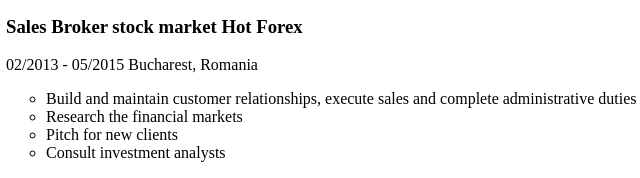
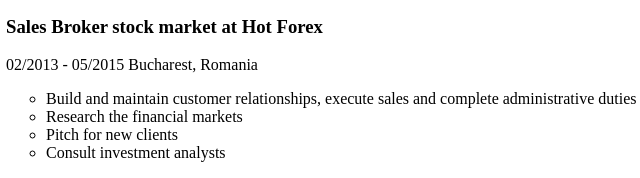
Before and after one commit to RaduGeorge89/MyResume, a plain HTML site: page index.html in a window 1280 px wide. Shown: the part 617-795 px from the top of the page, 42-682 px from the left. Drawn offline with Linux system fonts and the light colour scheme.

Commit message:
Update index.html

```diff
--- a/index.html
+++ b/index.html
@@ -34,7 +34,7 @@
 
     <ul>
         <li>
-            <h3>Sales Broker stock market Hot Forex</h3>
+            <h3>Sales Broker stock market at Hot Forex</h3>
         </li>
 
         <p>02/2013 - 05/2015 Bucharest, Romania</p>
```
